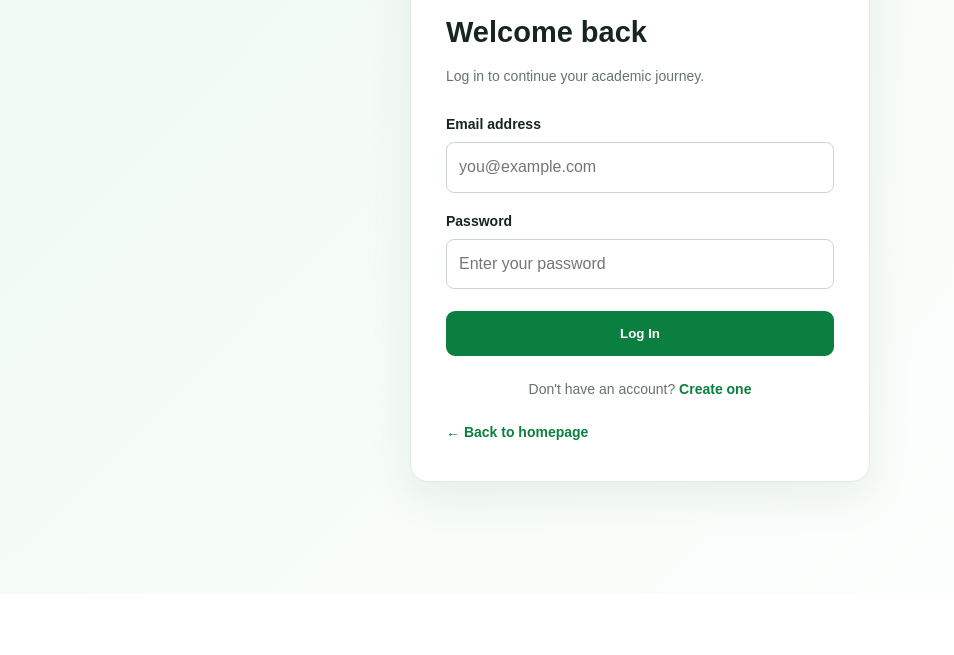
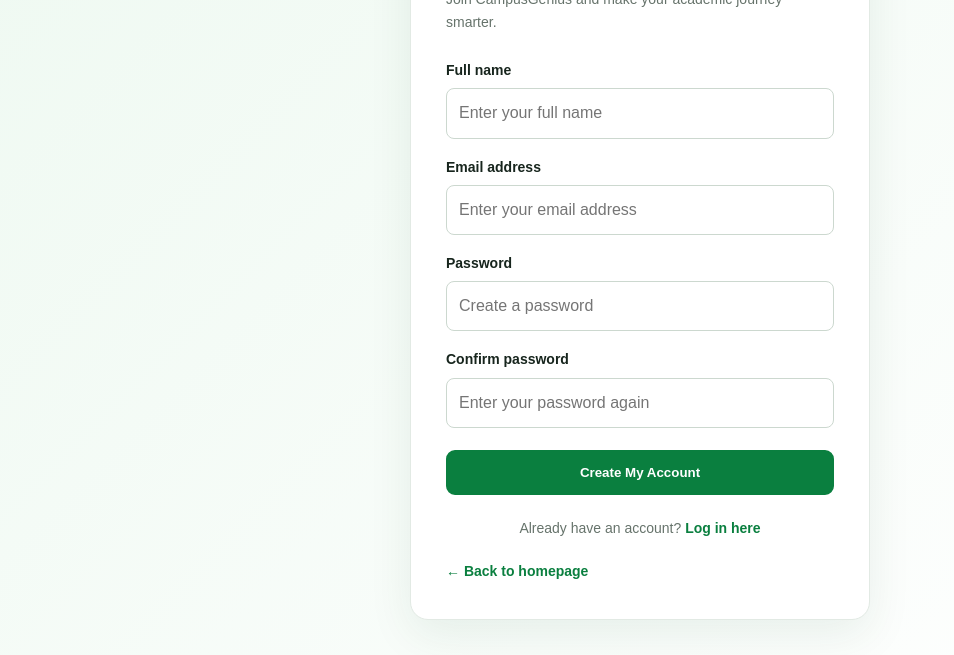
Before and after one commit to Joshleeboyz/campusgenius, a plain HTML site: page pages/register.html in a window 1280 px wide. Shown: the part 206-861 px from the top of the page, without its empty margins (0-954 px from the left). Before the commit the page ends 800 px from the top, so only its background shows below. Drawn offline with Linux system fonts and the light colour scheme.

Commit message:
Update register.html

```diff
--- a/pages/register.html
+++ b/pages/register.html
@@ -4,42 +4,135 @@
 <head>
   <meta charset="UTF-8">
   <meta name="viewport" content="width=device-width, initial-scale=1.0">
-  <meta name="description" content="Log in to your CampusGenius student account.">
-  <title>Login | CampusGenius</title>
+  <meta name="description" content="Create your CampusGenius student account.">
+  <title>Create Account | CampusGenius</title>
+
   <link rel="stylesheet" href="../css/style.css">
   <script src="../js/script.js" defer></script>
 </head>
+
 <body>
   <main class="form-page">
     <section class="form-card">
-      <a class="brand" href="../index.html"><span>CG</span> CampusGenius</a>
 
-      <h1>Welcome back</h1>
-      <p class="form-intro">Log in to continue your academic journey.</p>
+      <a class="brand" href="../index.html">
+        <span>CG</span>
+        CampusGenius
+      </a>
 
-      <form data-demo-form>
+      <h1>Create your account</h1>
+      <p class="form-intro">
+        Join CampusGenius and make your academic journey smarter.
+      </p>
+
+      <form id="registerForm">
+
+        <div class="form-group">
+          <label for="fullName">Full name</label>
+          <input
+            type="text"
+            id="fullName"
+            name="fullName"
+            placeholder="Enter your full name"
+            autocomplete="name"
+            required
+          >
+        </div>
+
         <div class="form-group">
           <label for="email">Email address</label>
-          <input id="email" name="email" type="email"
-                 autocomplete="email" placeholder="you@example.com" required>
+          <input
+            type="email"
+            id="email"
+            name="email"
+            placeholder="Enter your email address"
+            autocomplete="email"
+            required
+          >
         </div>
 
         <div class="form-group">
           <label for="password">Password</label>
-          <input id="password" name="password" type="password"
-                 autocomplete="current-password" placeholder="Enter your password" required>
+          <input
+            type="password"
+            id="password"
+            name="password"
+            placeholder="Create a password"
+            minlength="8"
+            autocomplete="new-password"
+            required
+          >
         </div>
 
-        <button class="btn" type="submit">Log In</button>
-        <p class="form-message" role="status" aria-live="polite"></p>
+        <div class="form-group">
+          <label for="confirmPassword">Confirm password</label>
+          <input
+            type="password"
+            id="confirmPassword"
+            name="confirmPassword"
+            placeholder="Enter your password again"
+            minlength="8"
+            autocomplete="new-password"
+            required
+          >
+        </div>
+
+        <button class="btn" type="submit">
+          Create My Account
+        </button>
+
+        <p
+          id="registerMessage"
+          class="form-message"
+          role="status"
+          aria-live="polite"
+        ></p>
+
       </form>
 
       <p class="form-bottom">
-        Don't have an account? <a href="register.html">Create one</a>
+        Already have an account?
+        <a href="login.html">Log in here</a>
       </p>
 
-      <a class="back-home" href="../index.html">← Back to homepage</a>
+      <a class="back-home" href="../index.html">
+        ← Back to homepage
+      </a>
+
     </section>
   </main>
+
+  <script>
+    const registerForm = document.getElementById("registerForm");
+    const registerMessage = document.getElementById("registerMessage");
+
+    registerForm.addEventListener("submit", function (event) {
+      event.preventDefault();
+
+      const fullName = document.getElementById("fullName").value.trim();
+      const email = document.getElementById("email").value.trim();
+      const password = document.getElementById("password").value;
+      const confirmPassword = document.getElementById("confirmPassword").value;
+
+      if (!fullName || !email || !password || !confirmPassword) {
+        registerMessage.textContent = "Please complete all fields.";
+        return;
+      }
+
+      if (password.length < 8) {
+        registerMessage.textContent =
+          "Your password must contain at least 8 characters.";
+        return;
+      }
+
+      if (password !== confirmPassword) {
+        registerMessage.textContent = "Your passwords do not match.";
+        return;
+      }
+
+      registerMessage.textContent =
+        "Your form is working, but account creation is not connected yet. Please try again after the registration backend is set up.";
+    });
+  </script>
 </body>
 </html>
```
